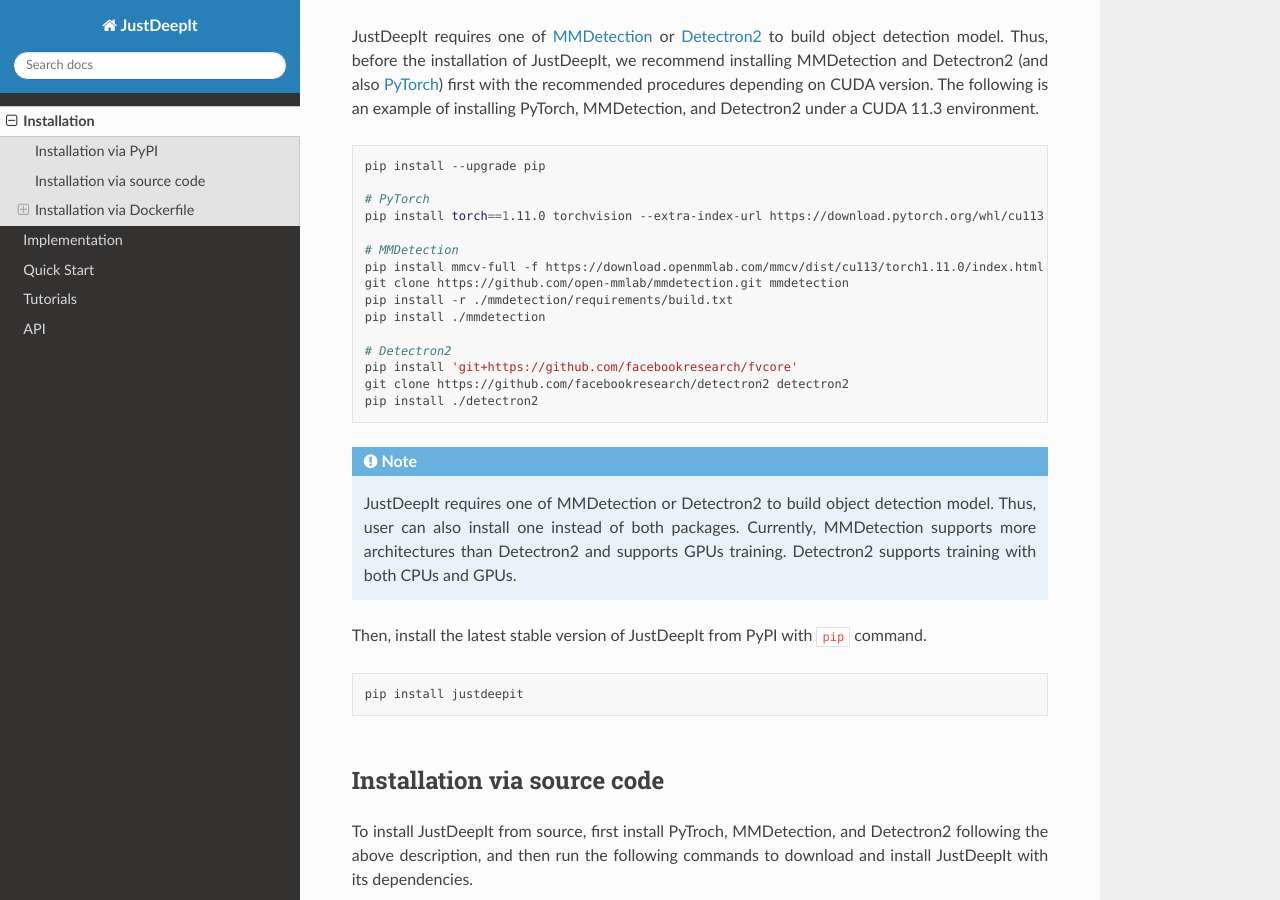
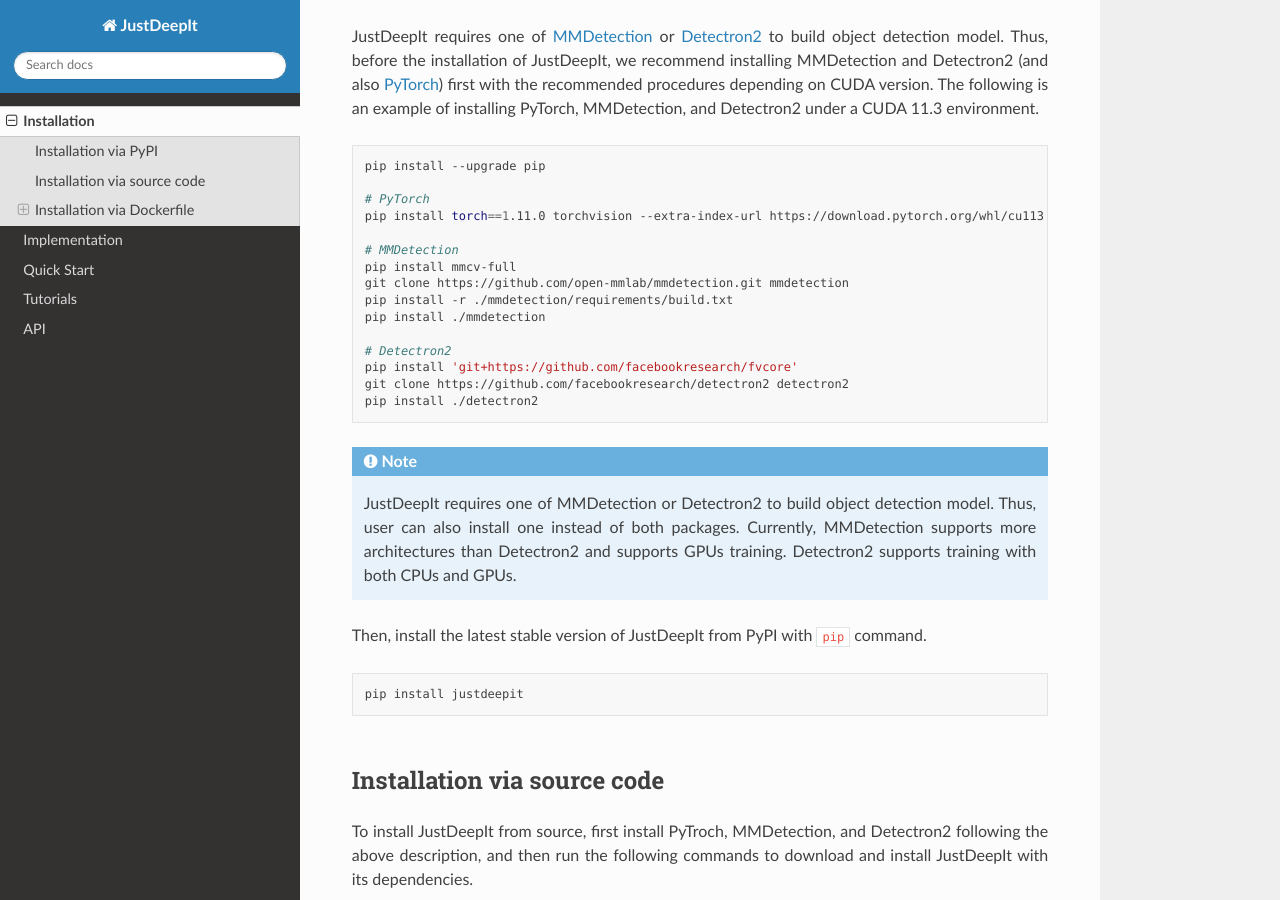
Before and after one commit to bitdessin/JustDeepIt, a Sphinx documentation site: the page built from docs/source/installation.rst, in a window 1280 px wide and 900 px high, scrolled down 503 px. Built offline with Sphinx 7.4.7 and the Read the Docs theme 2.0.0, drawn with Linux system fonts in a browser that asks for light colours; some of the changed lines change nothing that is shown.

Commit message:
[update] update installation command for mmcv-full and Docker file.

```diff
--- a/docs/source/installation.rst
+++ b/docs/source/installation.rst
@@ -42,7 +42,7 @@
     pip install torch==1.11.0 torchvision --extra-index-url https://download.pytorch.org/whl/cu113
 
     # MMDetection
-    pip install mmcv-full -f https://download.openmmlab.com/mmcv/dist/cu113/torch1.11.0/index.html
+    pip install mmcv-full
     git clone https://github.com/open-mmlab/mmdetection.git mmdetection
     pip install -r ./mmdetection/requirements/build.txt
     pip install ./mmdetection
```
Also changed, not shown: 2 other files.
